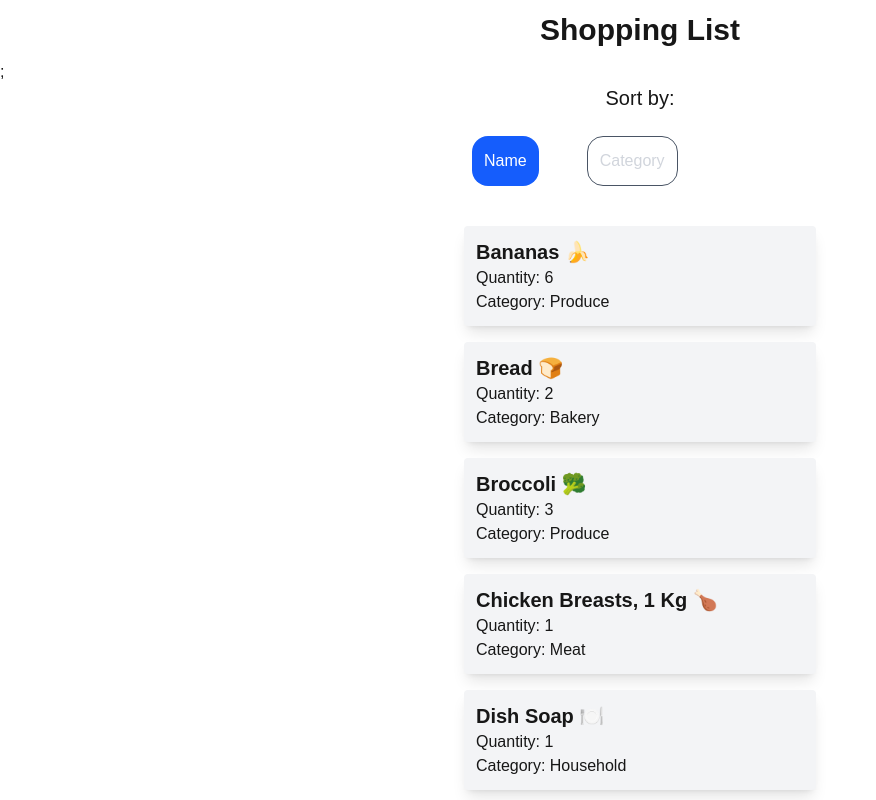
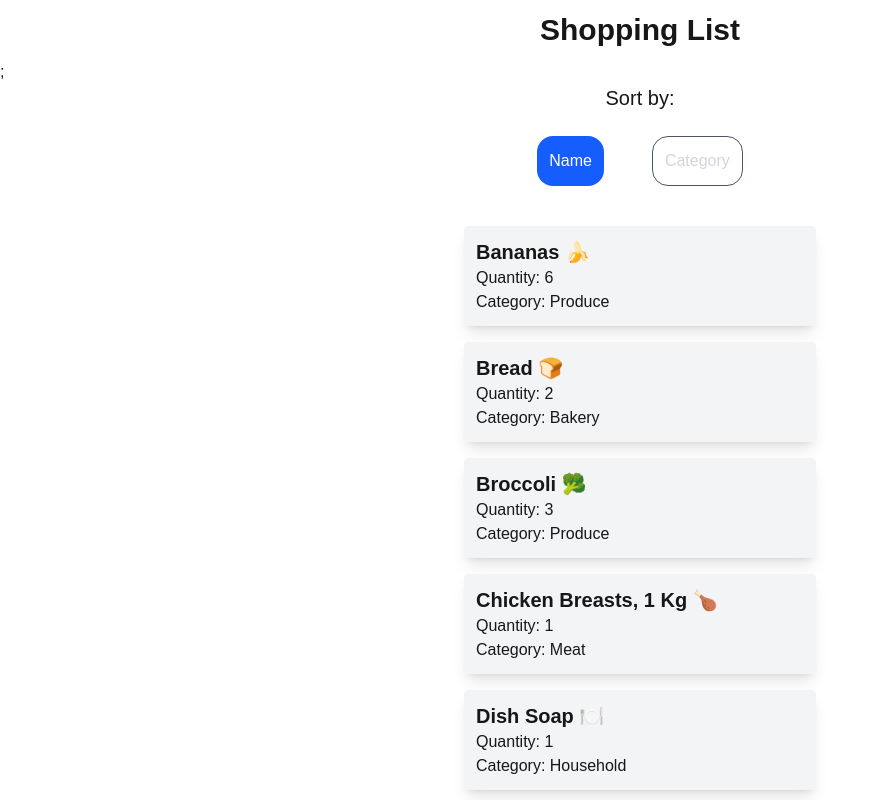
Before and after one commit to SueAtSAIT/cprg306-assignments, a Next.js app: page /week-6 in a window 1280 px wide. Shown: the top 800 px of the page, without its empty margins (0-876 px from the left). Built offline with nearby package versions, Linux system fonts and the light colour scheme.

Commit message:
Centres the buttons over the list cards and below heading

```diff
--- a/app/week-6/item-list.js
+++ b/app/week-6/item-list.js
@@ -46,8 +46,7 @@ export default function ItemList() {
   return (
     <div>
       <h2 className="text-xl text-center">Sort by:</h2>
-      <div className="flex ">
-        <div className="inline-flex justify-evenly">
+      <div className="flex justify-center">
         <button
           onClick={sortByName}
           className={`${
@@ -68,7 +67,7 @@ export default function ItemList() {
           Category
         </button>
       </div>
-      </div>
+
       {sortedList.map((item) => (
         <Item key={item.id} {...item} />
       ))}
```
Lines whose indentation alone changed are shown as unchanged.
